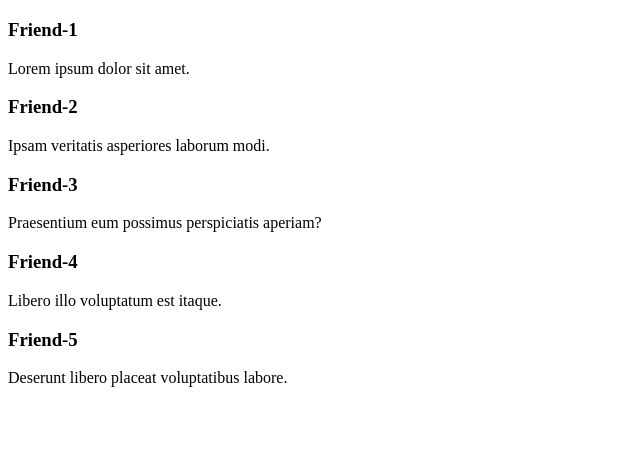
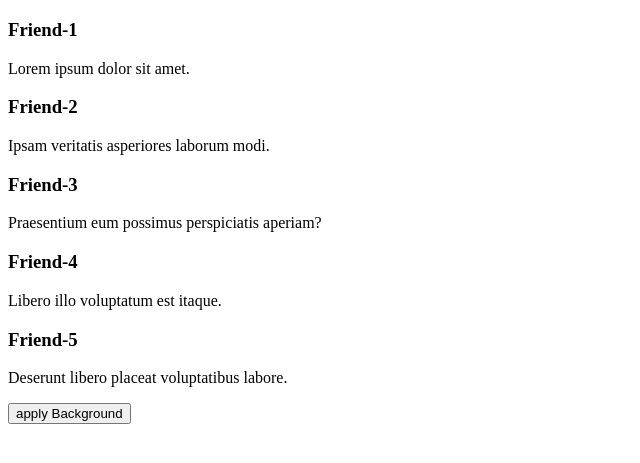
Before and after one commit to Galib24/ES6, a plain HTML site: page index.html in a window 1280 px wide. Shown: the part 61-524 px from the top of the page, without its empty margins (0-640 px from the left). Drawn offline with Linux system fonts and the light colour scheme.

Commit message:
js added

```diff
--- a/index.html
+++ b/index.html
@@ -11,7 +11,7 @@
         <h1>hello buddy</h1>
     </header>
     <main>
-        <section>
+        <section class="friends">
             <!-- .friend*5>h3.friend-name{Friend-$}+p>lorem5 -->
             <div class="friend">
                 <h3 class="friend-name">Friend-1</h3>
@@ -33,7 +33,11 @@
                 <h3 class="friend-name">Friend-5</h3>
                 <p>Deserunt libero placeat voluptatibus labore.</p>
             </div>
+            <div class="operation">
+                <button id="apply-bg">apply Background</button>
+            </div>
         </section>
     </main>
+    <script src="js/dom.js"></script>
 </body>
 </html>
--- /dev/null
+++ b/js/dom.js
@@ -0,0 +1,3 @@
+document.getElementById('apply-bg').addEventListener('click', function(){
+    console.log('click')
+})
```
